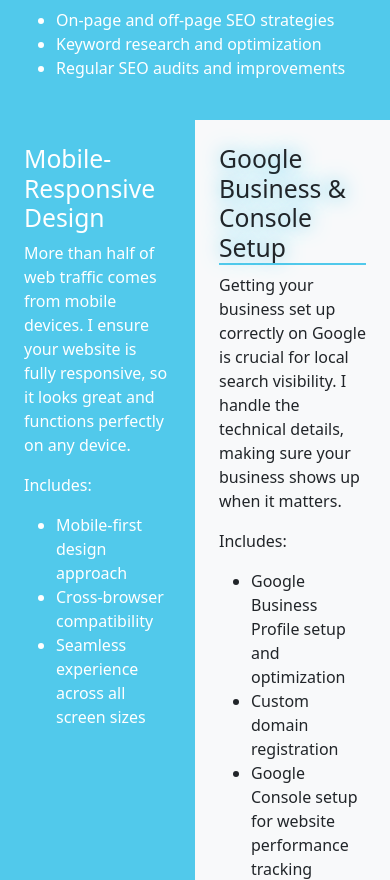
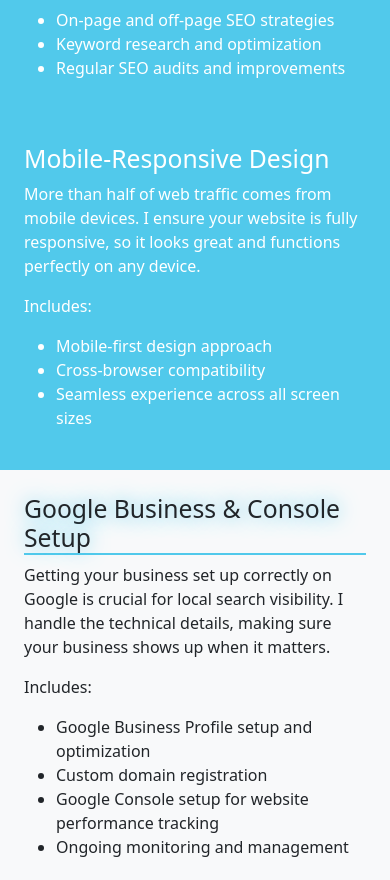
Before and after one commit to Markpm-code/pam-w-solutions, a React (Vite) app in the folder pam-websolutions/: page /#/services in a window 390 px wide. Shown: the part 1120-2000 px from the top of the page. Built offline with nearby package versions, Linux system fonts and the light colour scheme.

Commit message:
add bootstrap coloums

```diff
--- a/pam-websolutions/src/pages/Services.tsx
+++ b/pam-websolutions/src/pages/Services.tsx
@@ -19,31 +19,31 @@ const Services = () => {
         solutions that reflect your brand and help your business grow.
       </p>
       <div className="row">
-        <div className="col bg-light p-4">
+        <div className="col-lg-6 col-md-6 bg-light p-4">
           <DevelopmentSection />
         </div>
-        <div className="col seo-section p-4">
+        <div className="col-lg-6 col-md-6 seo-section p-4">
           <Seo />
         </div>
       </div>
       <div className="row">
-        <div className="col mobile-section p-4">
+        <div className="col-lg-6 col-md-6 mobile-section p-4">
           <MobileSection />
         </div>
-        <div className="col bg-light p-4">
+        <div className="col-lg-6 col-md-6 bg-light p-4">
           <GoogleSetup />
         </div>
       </div>
       <div className="row">
-        <div className="col bg-light p-4">
+        <div className="col-lg-6 col-md-6 bg-light p-4">
           <UxSection />
         </div>
-        <div className="col ux-section p-4">
+        <div className="col-lg-6 col-md-6 ux-section p-4">
           <ProcessSection />
         </div>
       </div>
       <div className="row">
-        <div className="col ux-section p-4">
+        <div className="col-lg-6 col-md-6 ux-section p-4">
           <h2>Why Work with Pam Web Solutions?</h2>
           <ul>
             <li>
```
